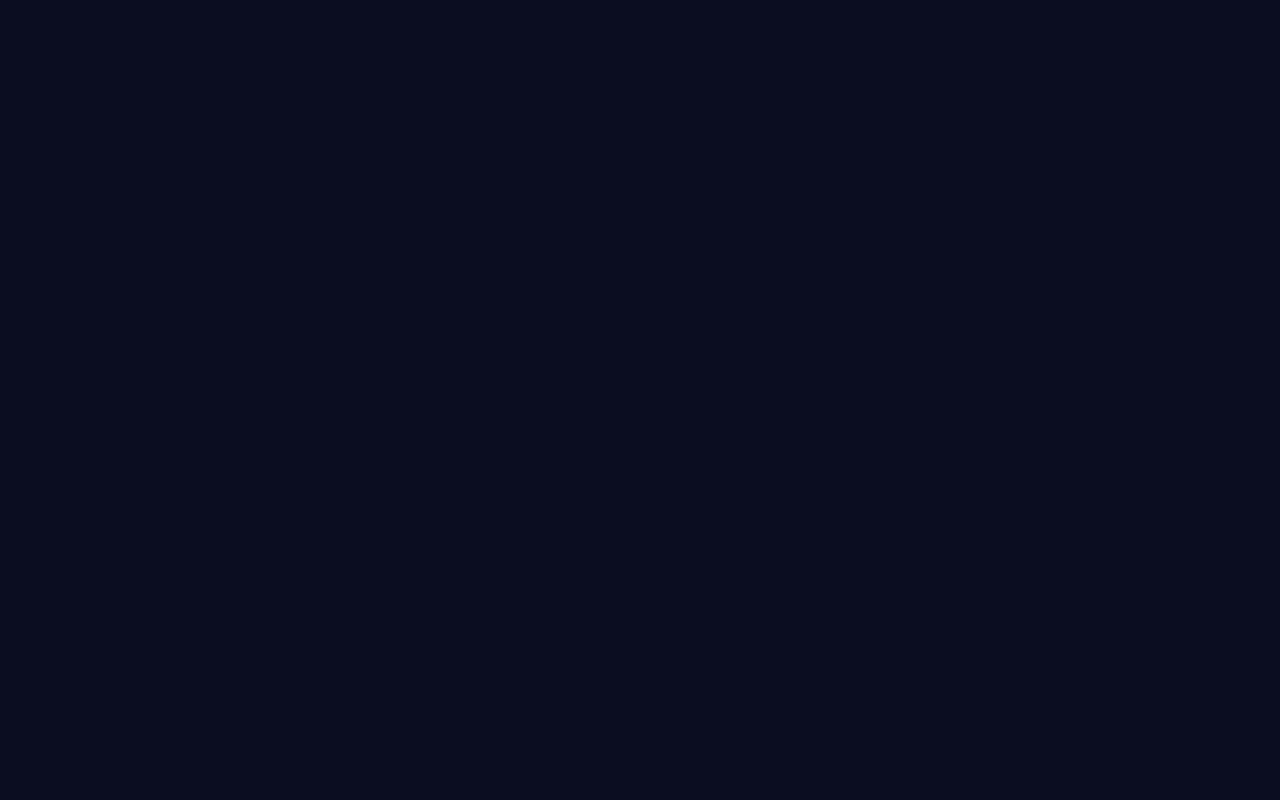
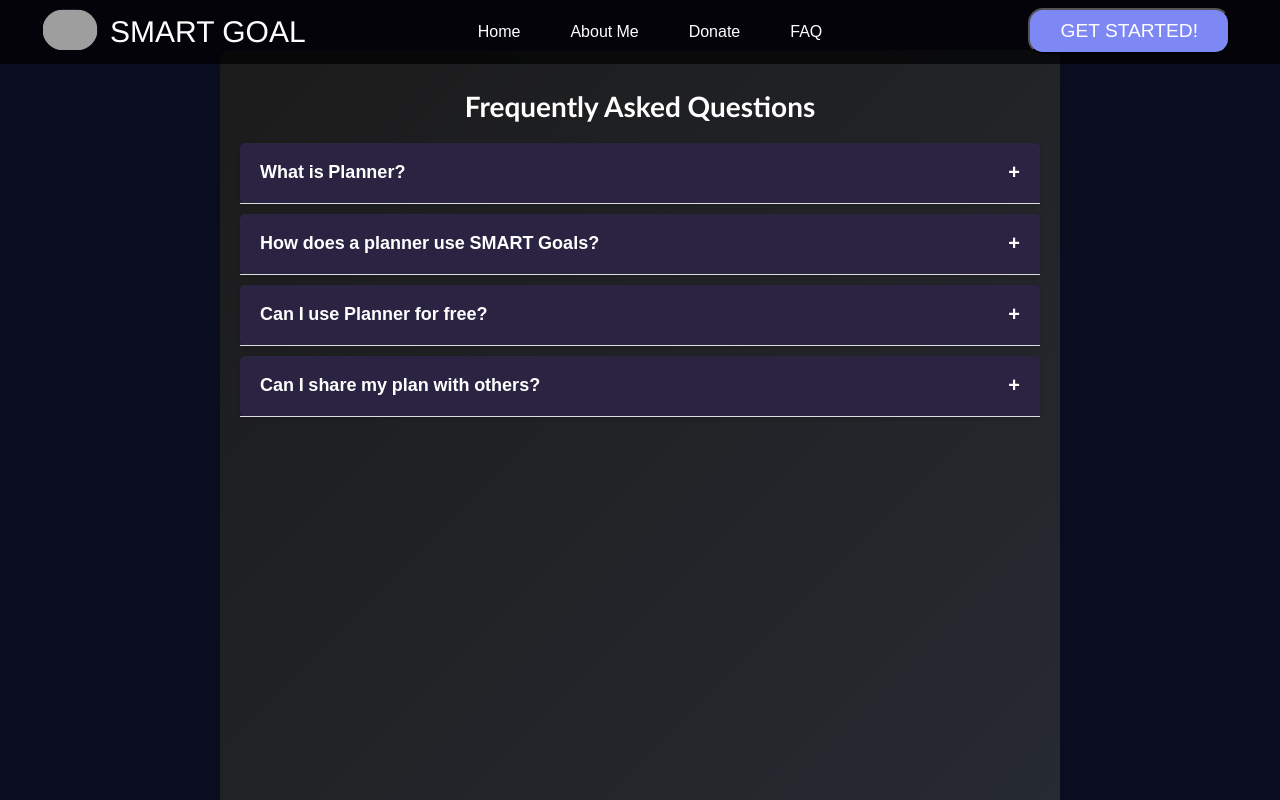
Before and after one commit to ikkyuuq/beplan, a React (Vite) app in the folder apps/web/: page /faq in a window 1280 px wide. Before the commit this address had no page. Shown: the top 800 px of the page. Built offline with nearby package versions, Linux system fonts and the light colour scheme; grey boxes are pictures that could not be loaded.

Commit message:
create FAQ page & design FAQ page

```diff
--- a/apps/web/src/AboutMe.jsx
+++ b/apps/web/src/AboutMe.jsx
@@ -25,7 +25,12 @@ const AboutMe = () => {
 
       <h3>When</h3>
       <p><strong>When should users plan for their goals?</strong> During low-stress periods to allow clear thinking and focused decision-making.</p>
-
+      <footer class="footer">
+        <div class="footer-container">
+          <p>© 2025 Planner. All Rights Reserved.</p>
+          <p>Designed & Developed by <strong>BE PLANNER</strong></p>
+        </div>
+      </footer>
       </div>
 
   );
--- a/apps/web/src/App.jsx
+++ b/apps/web/src/App.jsx
@@ -3,6 +3,7 @@ import Home from "./Home";
 import AboutMe from "./AboutMe";
 import Donate from "./Donate";
 import "./Home.css";
+import FAQ from "./FAQ";
 
 const Layout = () => {
   return (
@@ -17,7 +18,7 @@ const Layout = () => {
             <li><Link to="/">Home</Link></li>
             <li><Link to="/aboutme">About Me</Link></li>
             <li><Link to="/donate">Donate</Link></li>
-            <li><Link to="/aboutme">FAQ</Link></li>
+            <li><Link to="/faq">FAQ</Link></li>
             <button className="start">GET STARTED!</button>
             </ul>
         </nav>
@@ -38,6 +39,7 @@ function App() {
           <Route index element={<Home />} />
           <Route path="aboutme" element={<AboutMe />} />
           <Route path="donate" element={<Donate />} />
+          <Route path="faq" element={<FAQ />} />
         </Route>
       </Routes>
     </Router>
--- a/apps/web/src/Donate.jsx
+++ b/apps/web/src/Donate.jsx
@@ -43,6 +43,12 @@ const Donate = () => {
       <footer className="donate-footer">
         <p>Thank you for your support! 💙</p>
       </footer>
+      <footer class="footer">
+        <div class="footer-container">
+          <p>© 2025 Planner. All Rights Reserved.</p>
+          <p>Designed & Developed by <strong>BE PLANNER</strong></p>
+        </div>
+      </footer>
     </div>
   );
 };
--- /dev/null
+++ b/apps/web/src/FAQ.css
@@ -0,0 +1,51 @@
+.faq-container {
+    max-width: 800px;
+    margin: 50px auto;
+    padding: 20px;
+    background: linear-gradient(135deg, #1b1b1b, #282c34);
+    border-radius: 10px;
+    box-shadow: 0 4px 10px rgba(0, 0, 0, 0.1);
+  }
+
+  h1 {
+    text-align: center;
+    margin-bottom: 20px;
+    font-size: 28px;
+    font-weight: bold;
+    color: #ffffff;
+    font-family: 'Gill Sans', 'Gill Sans MT', Calibri, 'Trebuchet MS', sans-serif;
+  }
+
+  .faq-item {
+    background: rgb(42, 35, 66);
+    border-radius: 5px;
+    margin-bottom: 10px;
+    box-shadow: 0 2px 5px rgba(0, 0, 0, 0.1);
+    transition: 0.3s;
+  }
+
+  .faq-question {
+    padding: 15px 20px;
+    font-size: 18px;
+    font-weight: bold;
+    cursor: pointer;
+    display: flex;
+    justify-content: space-between;
+    align-items: center;
+    border-bottom: 1px solid #ddd;
+  }
+
+  .faq-question:hover {
+    color : rgb(216, 89, 89);
+  }
+
+  .faq-answer {
+    padding: 15px 20px;
+    font-size: 16px;
+    color: #f1ebeb;
+  }
+
+  .faq-icon {
+    font-size: 20px;
+    font-weight: bold;
+  }
--- /dev/null
+++ b/apps/web/src/FAQ.jsx
@@ -0,0 +1,41 @@
+import React, { useState } from "react";
+import "./FAQ.css";
+
+const faqs = [
+    { question: "What is Planner?", answer: "Planner is an app that allows you to plan and track your goals effectively." },
+    { question: "How does a planner use SMART Goals?", answer: "Planner uses the SMART concept to help make your goals clear and measurable, and your goals are analyzed by AI." },
+    { question: "Can I use Planner for free?", answer: "Planner has a free version, and you can use the features for free, but if you want to have fun, you can press Donate so we can use the money to continue developing the app." },
+    { question: "Can I share my plan with others?", answer: "Yes, you can share your plan with your team or others through the app's share feature." },
+];
+
+const FAQ = () => {
+    const [activeIndex, setActiveIndex] = useState(null);
+
+    const toggleFAQ = (index) => {
+        setActiveIndex(activeIndex === index ? null : index);
+    };
+
+    return (
+        <div className="faq-container">
+            <h1>Frequently Asked Questions</h1>
+            {faqs.map((faq, index) => (
+                <div key={index} className="faq-item">
+                    <div className="faq-question" onClick={() => toggleFAQ(index)}>
+                        <span>{faq.question}</span>
+                        <span className="faq-icon">{activeIndex === index ? "-" : "+"}</span>
+                    </div>
+                    {activeIndex === index && <div className="faq-answer">{faq.answer}</div>}
+                </div>
+            ))}
+
+            <footer class="footer">
+                <div class="footer-container">
+                    <p>© 2025 Planner. All Rights Reserved.</p>
+                    <p>Designed & Developed by <strong>BE PLANNER</strong></p>
+                </div>
+            </footer>
+        </div>
+    );
+};
+
+export default FAQ;
--- a/apps/web/src/Home.css
+++ b/apps/web/src/Home.css
@@ -47,12 +47,6 @@ body {
     margin: auto;
     padding: 120px 20px 50px;
     text-align: left;
-  }
-
-  h1 {
-    font-size: 3rem;
-    color: #ffffff;
-    font-weight: bold;
   }
 
   h2 {
--- a/apps/web/src/Home.jsx
+++ b/apps/web/src/Home.jsx
@@ -4,7 +4,7 @@ import "./Home.css";
 const Home = () => {
   return (
     <div className="home-container">
-      <h1>Schedule with Planner</h1>
+      <h2>Schedule with Planner</h2>
       <p>
         This software is designed to help users plan and achieve their goals effectively using SMART GOAL.
       </p>
@@ -25,7 +25,6 @@ const Home = () => {
           <p>Designed & Developed by <strong>BE PLANNER</strong></p>
         </div>
       </footer>
-
     </div>
 
   );
```
